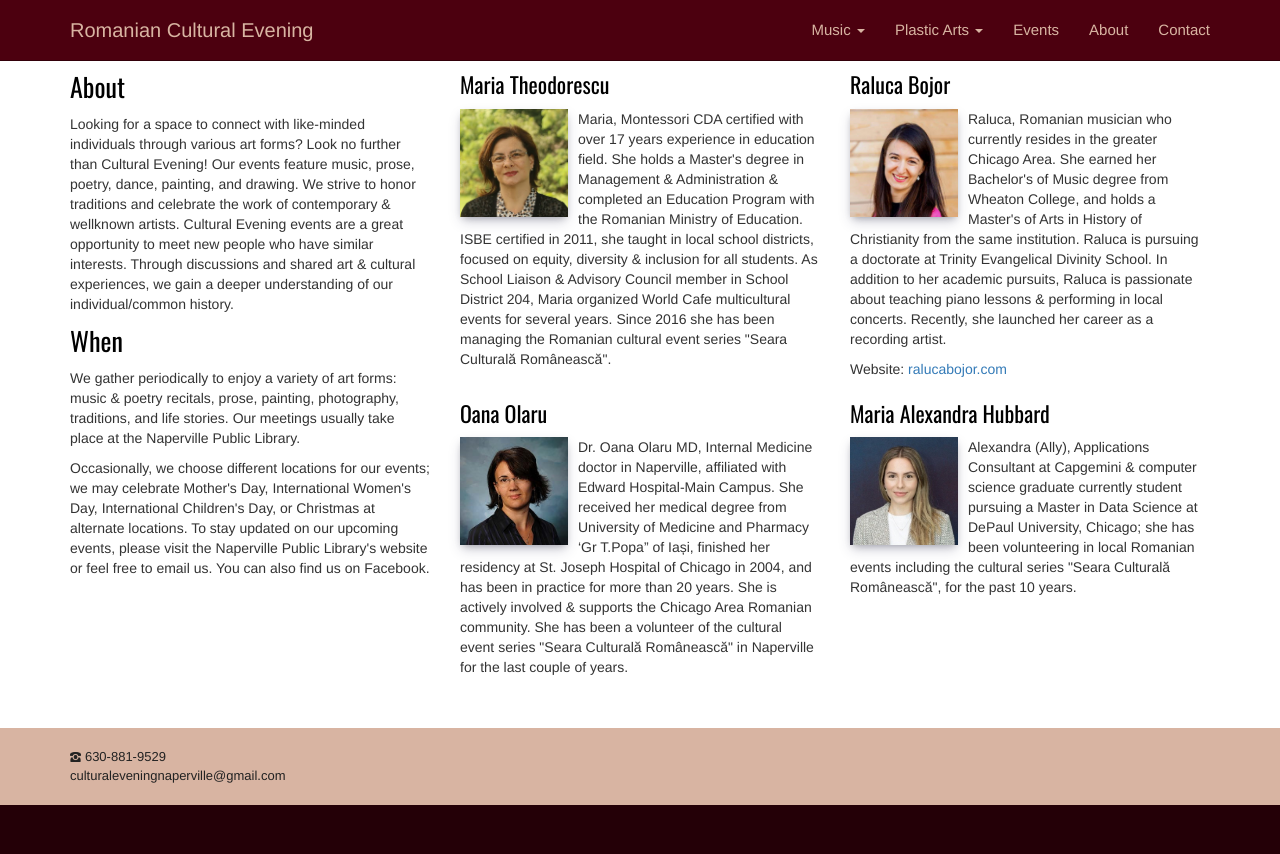
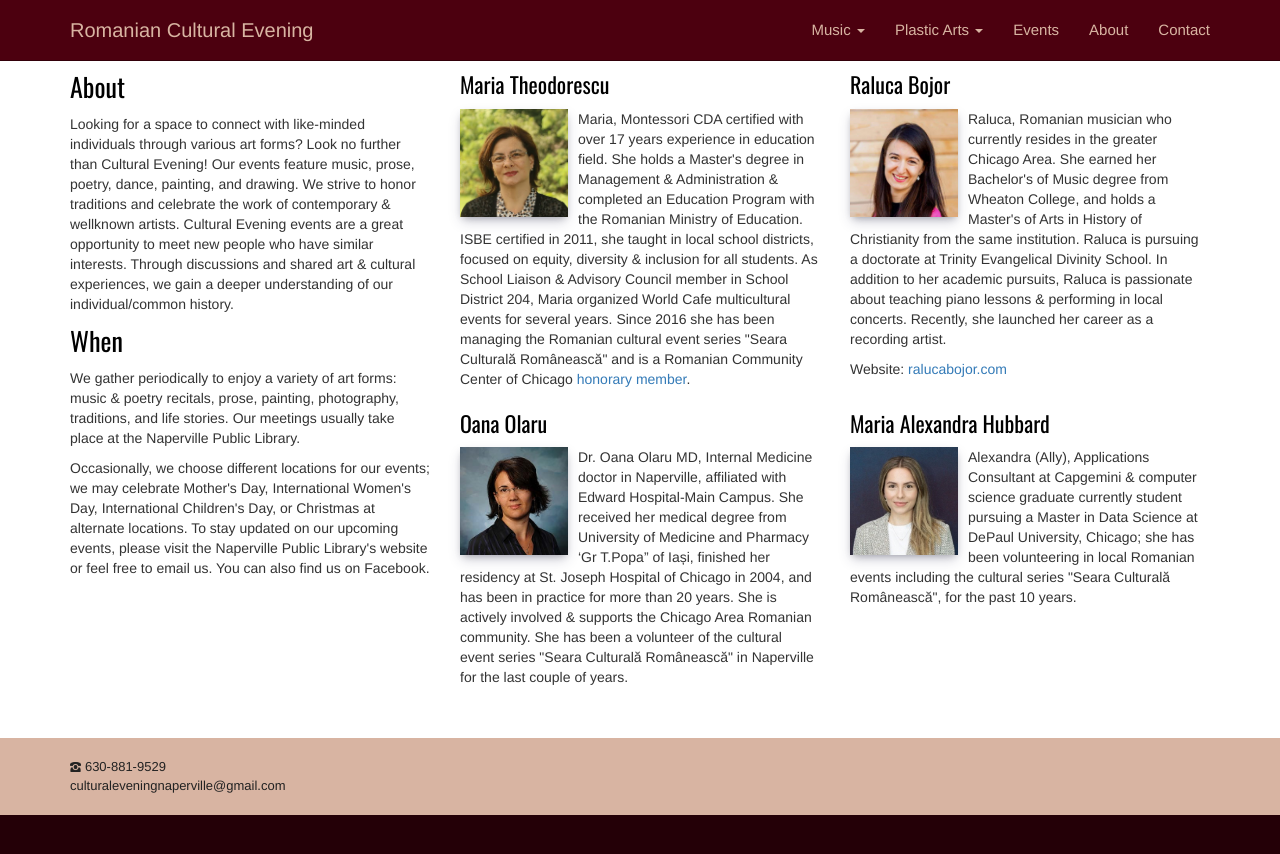
Before and after one commit to adrianth/culteve, a Jekyll site: the page built from en/about.html, in a window 1280 px wide. Shown: the top 854 px of the page. Built offline with Jekyll 4.4.1, drawn with Linux system fonts in a browser that asks for light colours.

Commit message:
Update about

```diff
--- a/en/about.html
+++ b/en/about.html
@@ -33,7 +33,7 @@ title: About
                 <div class="col-sm-6">
                     <h3>Maria Theodorescu</h3>
                     <img class="img img-responsive presentation" src="{{ site.baseurl }}/img/about/maria.jpg" alt="">
-                    <p>Maria, Montessori CDA certified with over 17 years experience in education field. She holds a Master's degree in Management & Administration & completed an Education Program with the Romanian Ministry of Education. ISBE certified in 2011, she taught in local school districts, focused on equity, diversity & inclusion for all students. As School Liaison & Advisory Council member in School District 204, Maria organized World Cafe multicultural events for several years. Since 2016 she has been managing the Romanian cultural event series "Seara Culturală Românească".</p>
+                    <p>Maria, Montessori CDA certified with over 17 years experience in education field. She holds a Master's degree in Management & Administration & completed an Education Program with the Romanian Ministry of Education. ISBE certified in 2011, she taught in local school districts, focused on equity, diversity & inclusion for all students. As School Liaison & Advisory Council member in School District 204, Maria organized World Cafe multicultural events for several years. Since 2016 she has been managing the Romanian cultural event series "Seara Culturală Românească" and is a Romanian Community Center of Chicago <a href="https://www.rocochicago.org/rccc_honorary"> honorary member</a>.</p>
                 </div>
                 <div class="col-sm-6">
                     <h3>Raluca Bojor</h3>
```
